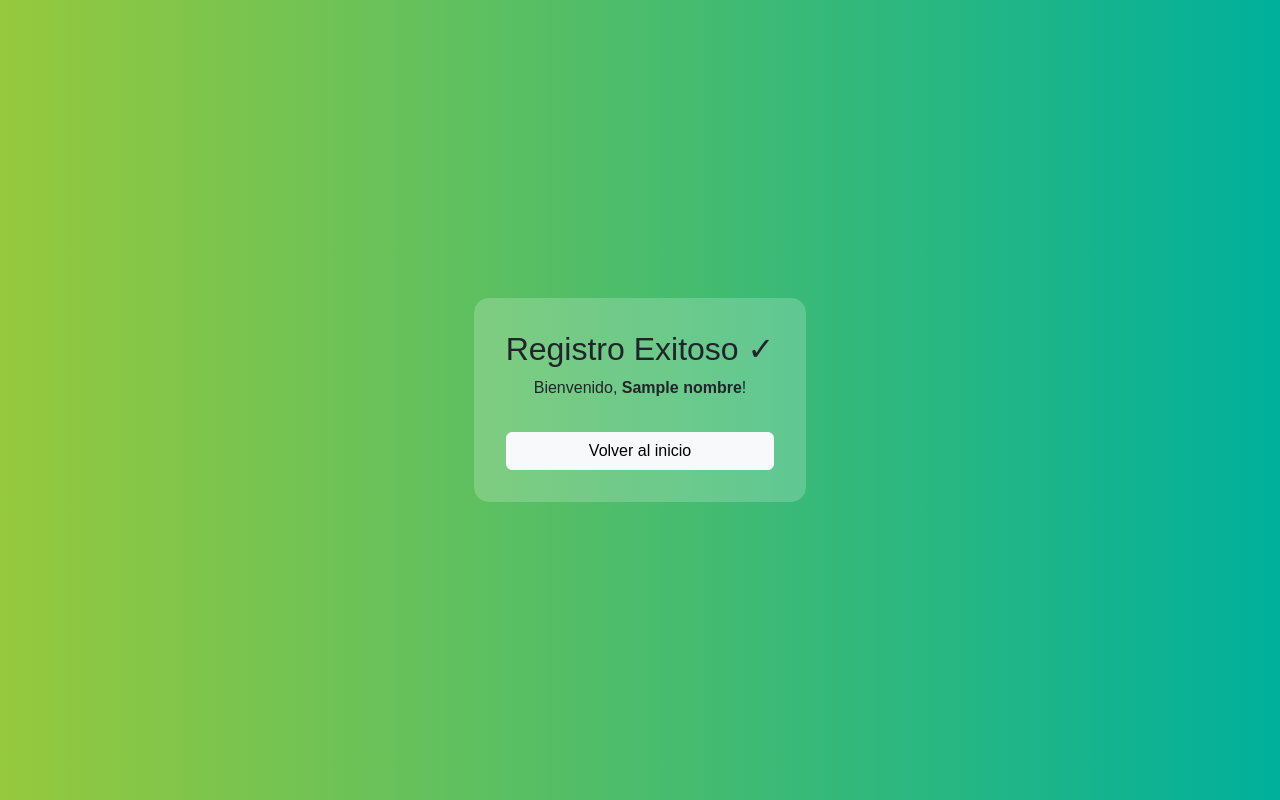
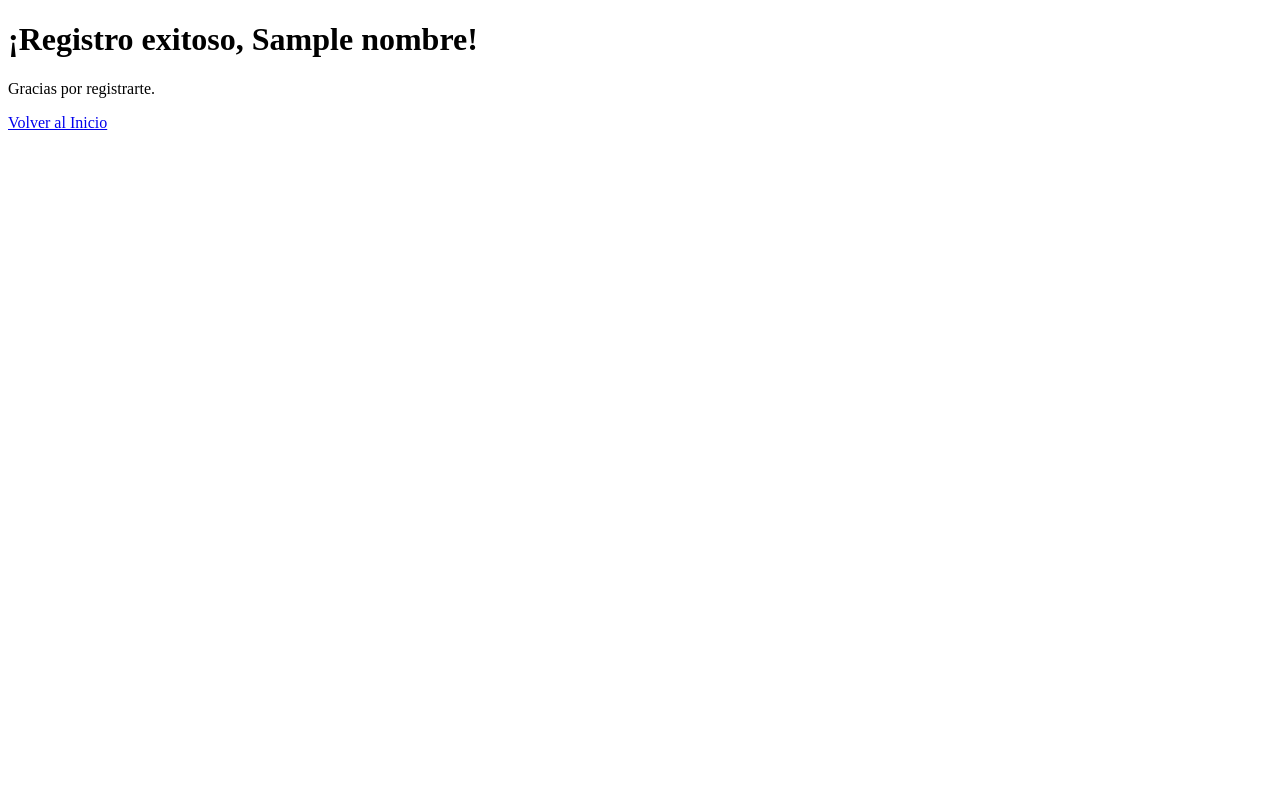
Before and after one commit to NeydaJimenez/plantillaJMNN, a Flask app: template templates/registro_exitoso.html in a window 1280 px wide. Run offline with Flask 3, Linux system fonts and the light colour scheme; the template is opened without the code that fills it: most values are stand-ins (such as "Sample title", 1, 10 or a date in 2020).

Commit message:
Actualizacion

```diff
--- a/app.py
+++ b/app.py
@@ -1,4 +1,4 @@
-from flask import Flask, render_template, request
+from flask import Flask, render_template, request, redirect, url_for
 
 app = Flask(__name__)
 
@@ -19,7 +19,7 @@ def maravillas():
     return render_template('maravillas.html', title="Las Maravillas del Mundo")
 
 @app.route("/registrando", methods=("GET", "POST"))
-def registrame():
+def registro():
     error = None
     if request.method == "POST":
         nombreCompleto = request.form["nombreCompleto"]
@@ -32,9 +32,13 @@ def registrame():
         if password != confirmPassword:
             error = "Las contraseñas no coinciden."
         else:
-            return render_template("registro_exitoso.html", nombre=nombreCompleto)
+            return redirect(url_for('registro_exitoso', nombre=nombreCompleto))
 
     return render_template("registrando.html", error=error, title="Registro")
+
+@app.route('/registro_exitoso/<nombre>')
+def registro_exitoso(nombre):
+    return render_template('registro_exitoso.html', nombre=nombre)
 
 @app.route('/acerca')
 def acerca():
--- a/templates/registro_exitoso.html
+++ b/templates/registro_exitoso.html
@@ -3,32 +3,11 @@
 <head>
     <meta charset="UTF-8">
     <title>Registro Exitoso</title>
-    <link href="https://cdn.jsdelivr.net/npm/bootstrap@5.3.0/dist/css/bootstrap.min.css" rel="stylesheet">
-    <style>
-        body {
-            background: #00b09b;
-            background: linear-gradient(to right, #96c93d, #00b09b);
-            height: 100vh;
-            display: flex;
-            justify-content: center;
-            align-items: center;
-            color: white;
-            font-family: 'Poppins', sans-serif;
-        }
-        .card {
-            background-color: rgba(255,255,255,0.2);
-            border: none;
-            border-radius: 15px;
-            padding: 2rem;
-            text-align: center;
-        }
-    </style>
 </head>
 <body>
-    <div class="card">
-        <h2>Registro Exitoso ✓</h2>
-        <p>Bienvenido, <strong>{{ nombre }}</strong>!</p>
-        <a href="/" class="btn btn-light mt-3">Volver al inicio</a>
-    </div>
+    <h1>¡Registro exitoso, {{ nombre }}!</h1>
+    <p>Gracias por registrarte.</p>
+
+    <a href="/" class="btn btn-primary">Volver al Inicio</a>
 </body>
 </html>
```
Also changed, not shown: templates/registrando.html (+11 -4 lines).
